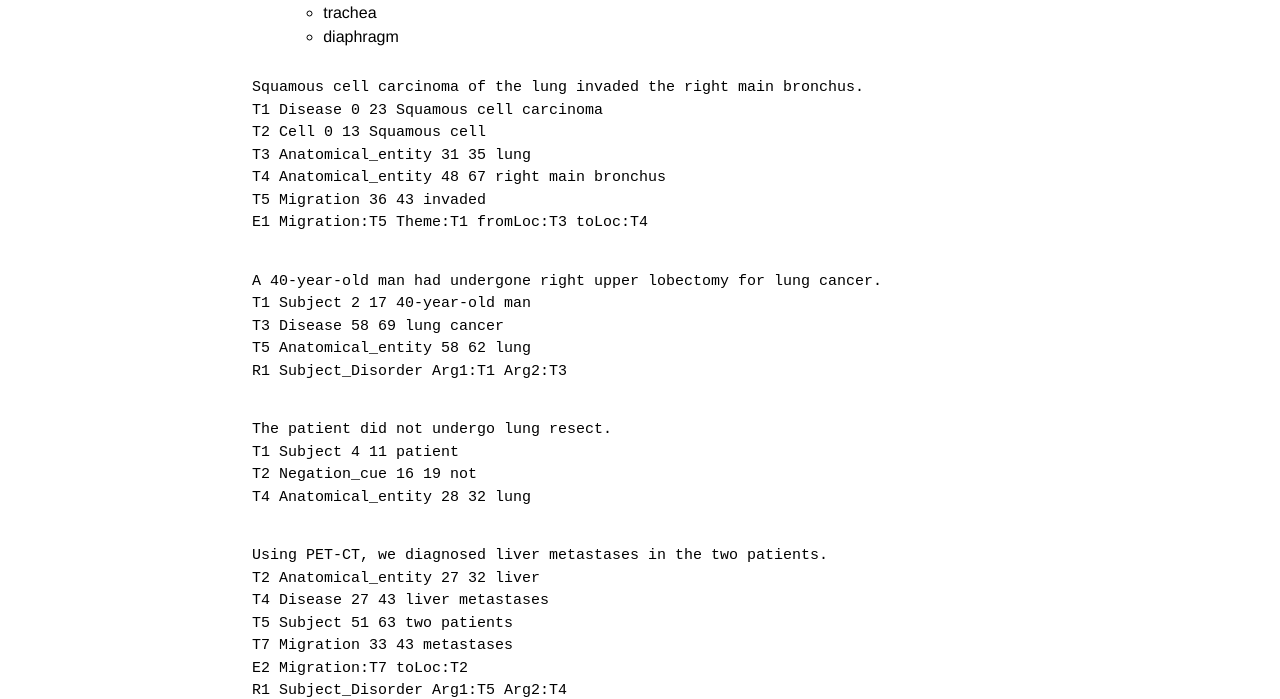
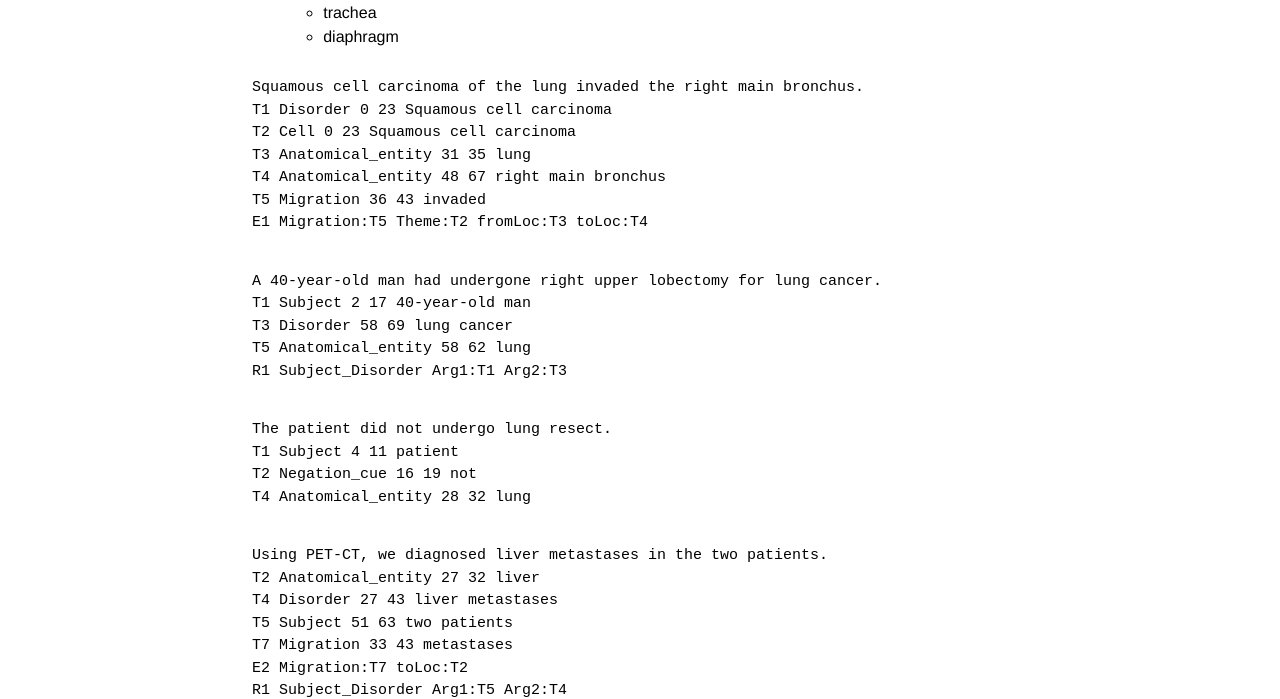
Before and after one commit to ezcatdb/molbiol_lung_corpus-guidelines, a Jekyll site: the page built from _entity/Anatomical_entity.md, in a window 1280 px wide. Shown: the part 663-1362 px from the top of the page. Built offline with Jekyll 4.4.1, drawn with Linux system fonts in a browser that asks for light colours.

Commit message:
Minor correction of sample sentences for Anatomical_entity.md

```diff
--- a/_entity/Anatomical_entity.md
+++ b/_entity/Anatomical_entity.md
@@ -28,17 +28,17 @@ Regarding the organ, such as lung, the following words/phrases can also be annot
 
 ~~~ ann
 Squamous cell carcinoma of the lung invaded the right main bronchus.
-T1 Disease 0 23 Squamous cell carcinoma
-T2 Cell 0 13 Squamous cell
+T1 Disorder 0 23 Squamous cell carcinoma
+T2 Cell 0 23 Squamous cell carcinoma
 T3 Anatomical_entity 31 35 lung
 T4 Anatomical_entity 48 67 right main bronchus
 T5 Migration 36 43 invaded
-E1 Migration:T5 Theme:T1 fromLoc:T3 toLoc:T4
+E1 Migration:T5 Theme:T2 fromLoc:T3 toLoc:T4
 ~~~
 ~~~ ann
 A 40-year-old man had undergone right upper lobectomy for lung cancer.
 T1 Subject 2 17 40-year-old man
-T3 Disease 58 69 lung cancer
+T3 Disorder 58 69 lung cancer
 T5 Anatomical_entity 58 62 lung
 R1 Subject_Disorder Arg1:T1 Arg2:T3
 ~~~
@@ -51,7 +51,7 @@ T4 Anatomical_entity 28 32 lung
 ~~~ ann
 Using PET-CT, we diagnosed liver metastases in the two patients.
 T2 Anatomical_entity 27 32 liver
-T4 Disease 27 43 liver metastases
+T4 Disorder 27 43 liver metastases
 T5 Subject 51 63 two patients
 T7 Migration 33 43 metastases
 E2 Migration:T7 toLoc:T2
```
